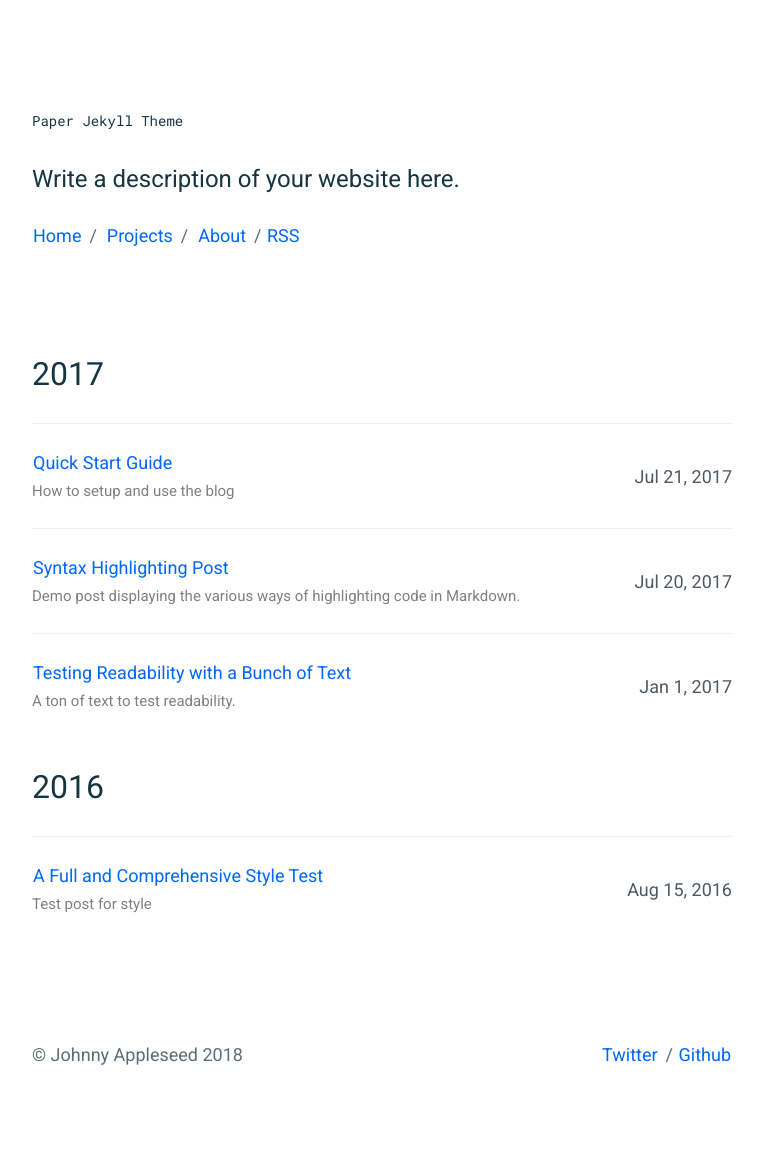
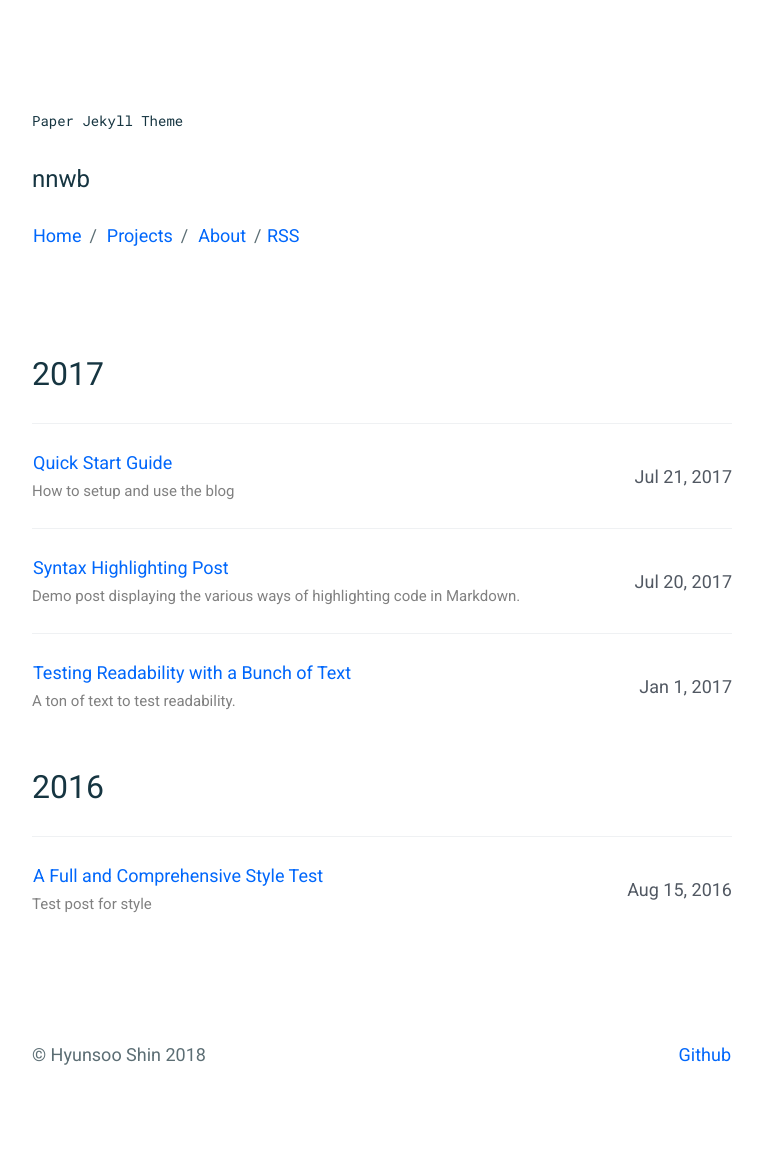
Before and after one commit to nnwb/nnwb.github.io, a Jekyll site: the page built from index.html, in a window 1280 px wide. Shown: the whole page, without its empty margins (258-1021 px from the left). Built offline with Jekyll 4.4.1, drawn with Linux system fonts in a browser that asks for light colours.

Commit message:
Update _config.yml

```diff
--- a/_config.yml
+++ b/_config.yml
@@ -1,15 +1,15 @@
 # Site settings
 title: "Paper Jekyll Theme"
 description: >
-  Write a description of your website here.
+  nnwb
 
-author: Johnny Appleseed
-email: johnny@appleseed.com
-twitter_username: _HairForceOne
-github_username: mkchoi212
+author: Hyunsoo Shin
+email: jupiterjaz@gmail.com
+twitter_username:
+github_username: nnwb
 
-baseurl: "/paper-jekyll-theme" # the subpath of your site, e.g. /blog
-url: "https://deadbeef.me" # the base hostname & protocol for your site
+baseurl: "/nnwb.github.io" # the subpath of your site, e.g. /blog
+url: "https://nnwb.github.io" # the base hostname & protocol for your site
 
 google_analytics_id: UA-1111111111-1
 disqus_id:
```
